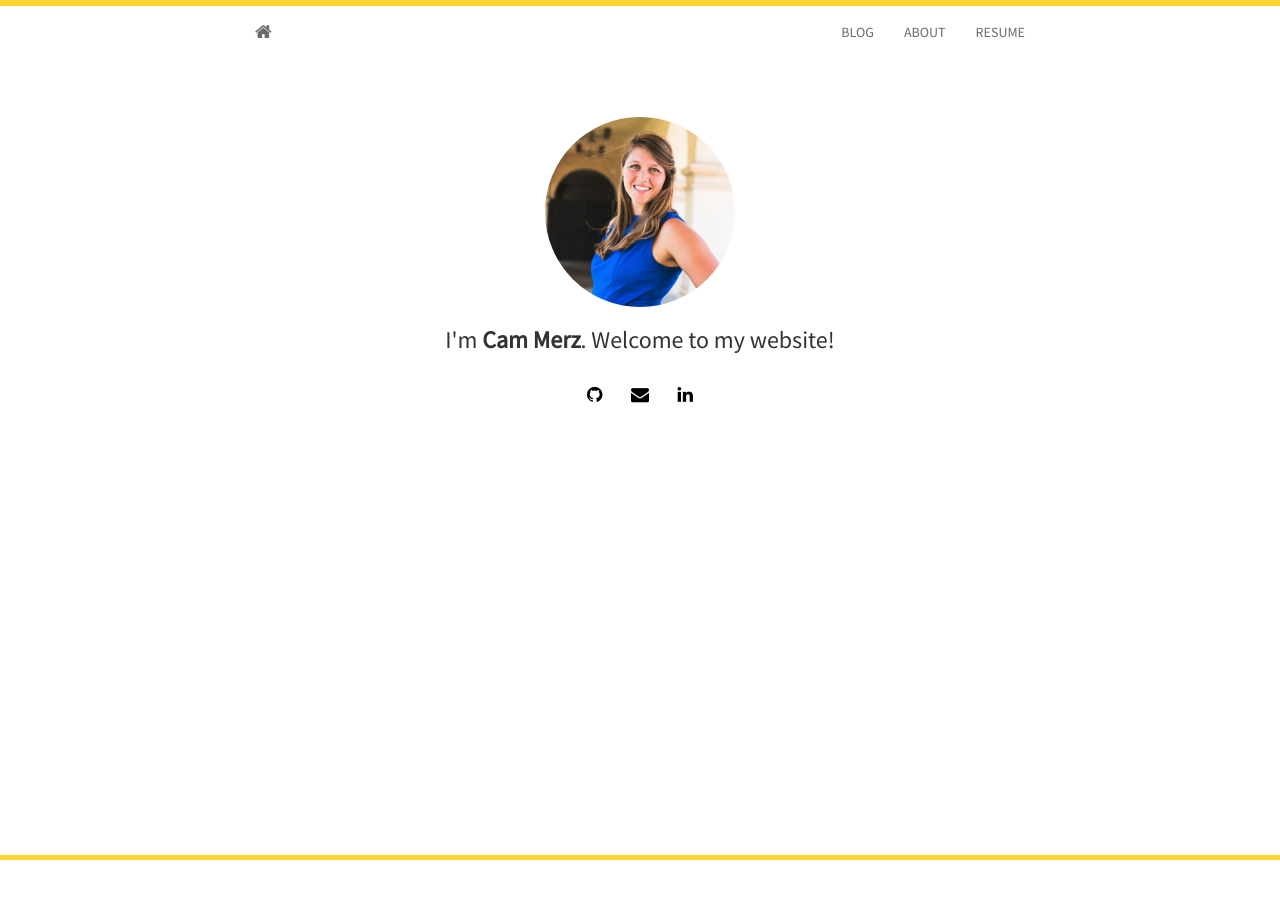
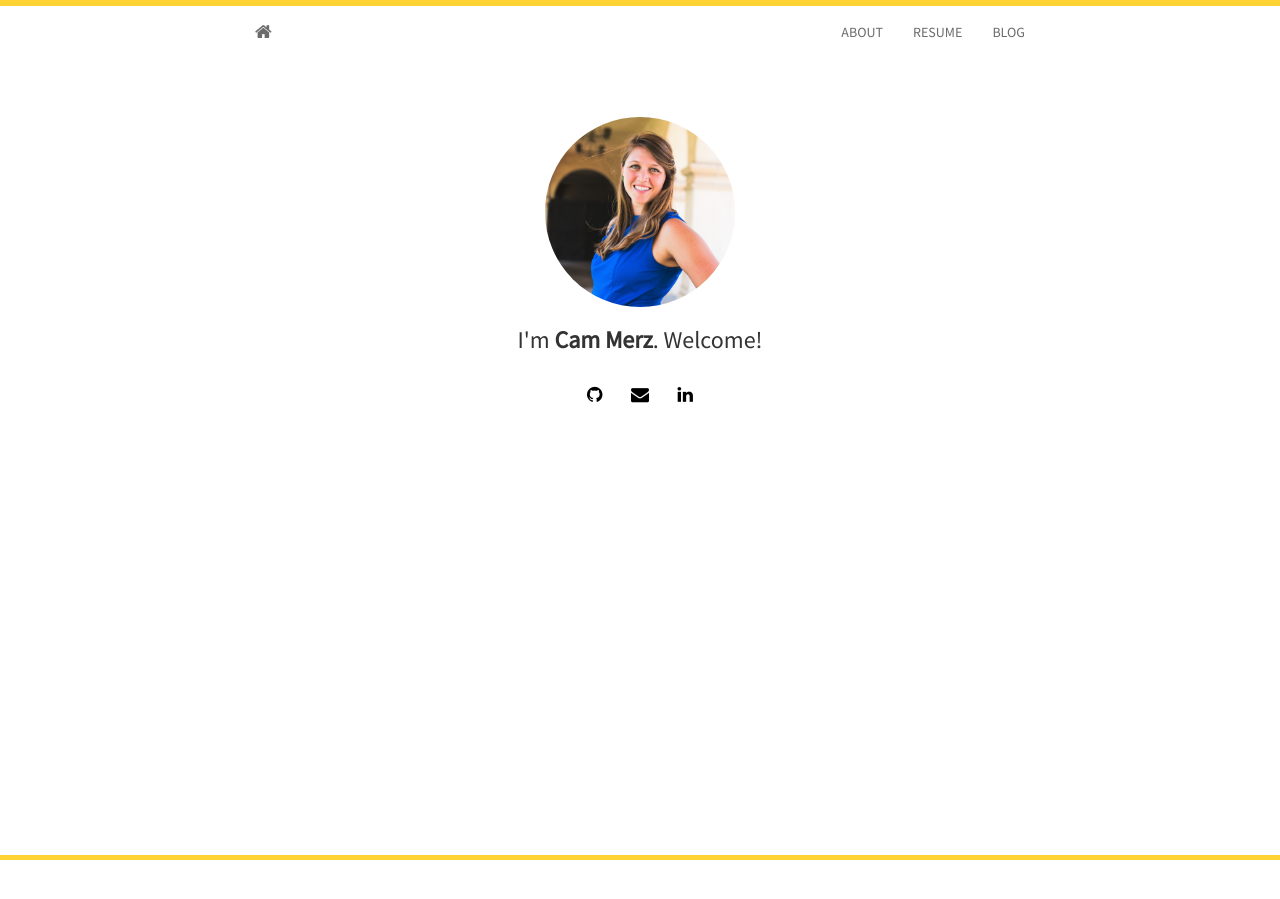
Before and after one commit to camerose/camerose.github.io, a Jekyll site: the page built from index.html, in a window 1280 px wide. Built offline with Jekyll 4.4.1, drawn with Linux system fonts in a browser that asks for light colours; nearby versions of some CDN libraries; the list of posts is cut into pages by our own code.

Commit message:
change order of sections in header

```diff
--- a/_includes/header.html
+++ b/_includes/header.html
@@ -7,10 +7,10 @@
     </div>
     <div id="navbar">
       <ul class="nav navbar-nav navbar-right">
-          <li><a href="{{ site.baseurl }}blog.html">BLOG</a></li>
         <!--  <li><a href="{{ site.baseurl }}projects.html">PROJECTS</a></li>  -->
         <li><a href="{{ site.baseurl }}about_me.html">ABOUT</a></li>
         <li><a href="https://github.com/camerz/camerz.github.io/blob/master/assets/CamilleMerzResume.pdf">RESUME</a></li>
+        <li><a href="{{ site.baseurl }}blog.html">BLOG</a></li>
       </ul>
     </div>
   </div>
--- a/index.html
+++ b/index.html
@@ -7,8 +7,7 @@ layout: home
 	  <div class="avatar">
 		<img class="img-circle" src="{{ site.baseurl }}assets/images/{{ site.avatar }}" width="190px" alt="Profile Photo">
 	  </div>
-	  <h3>I'm <strong>{{ site.author }}</strong>. Welcome to my website!</h3>
-
+	  <h3>I'm <strong>{{ site.author }}</strong>. Welcome!</h3>
 	  {% include social.html %}
 	</div>
 </section>
--- a/website_plan.txt
+++ b/website_plan.txt
@@ -27,6 +27,5 @@ Contact:
 To Do:
   Blog post: country music playlist
   Blog post: Utah trip
-  Fix: activate blog section of website
   Fix: create email from website in google domains
   Fix: replace contact email with new @camillemerz.com email
```
